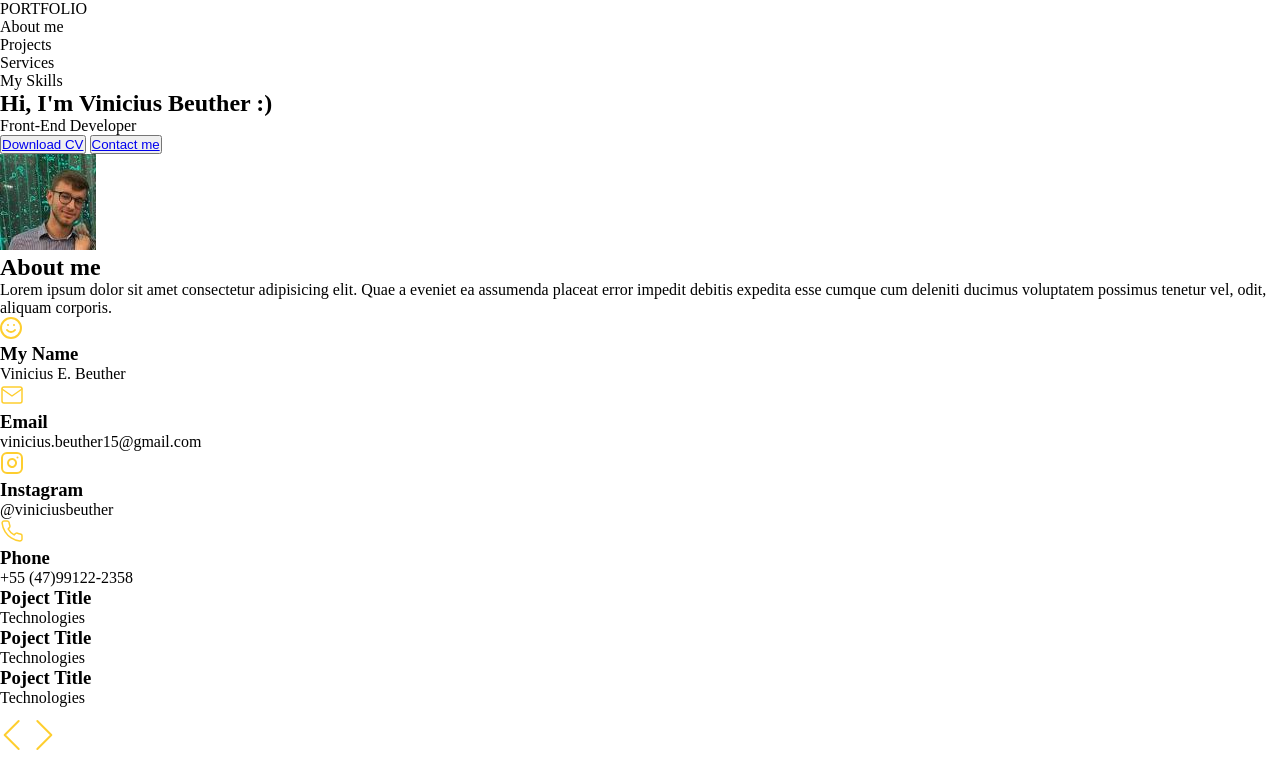
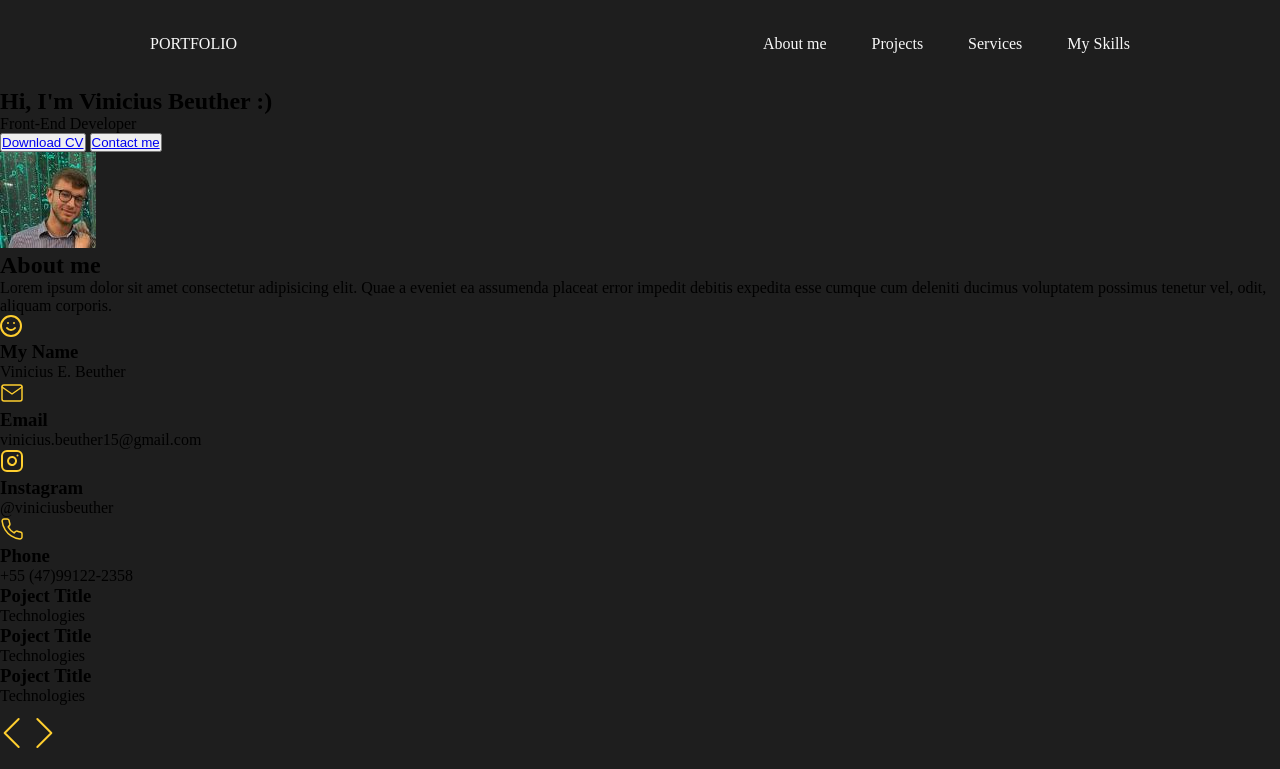
Before and after one commit to ViniciusBeuther/project-Portfolio, a plain HTML site: page index.html in a window 1280 px wide. Shown: the top 769 px of the page. Drawn offline with nearby package versions, Linux system fonts and the light colour scheme; files that its build step writes are made by us from their sources.

Commit message:
Started work in the header
Added some style lines in the header, just the main color and the padding between header and the span elements

```diff
--- a/css/style.scss
+++ b/css/style.scss
@@ -1,4 +1,10 @@
+/*Setting colors in variables*/
+$bg-color: #1E1E1E;
+$white-font: #F9F9F9;
+$secundary-font-color: #828282;
+$theme: #FECE2F;
 
+/*Standard configs*/
 *
 {
     padding: 0;
@@ -8,6 +14,21 @@
 
 body
 {
+    background-color: $bg-color;
     width: 100%;
     height: 100vh;
 }
+
+/*Header settings*/
+header{
+    display: flex;
+    justify-content: space-between;
+    align-items: center;
+    padding: 35px 150px 35px 150px;
+    color: $white-font;
+
+    span#header-links{
+        display: flex;
+        gap: 45px;
+    }
+}
--- a/index.html
+++ b/index.html
@@ -5,7 +5,7 @@
     <meta http-equiv="X-UA-Compatible" content="IE=edge">
     <meta name="viewport" content="width=device-width, initial-scale=1.0">
     <title>Portfolio</title>
-    <link rel="stylesheet" href="style.css">
+    <link rel="stylesheet" href="css/style.css">
 </head>
 <body>
     <!--Header setup-->
@@ -231,6 +231,8 @@
     </section>
 </main>
 
+
+<!--Footer Section-->
 <footer>
     <h3>Developed by <strong id="footer-name">Vinicius E. Beuther</strong></h3>
 </footer>
```
Also changed, not shown: css/style.css, 1 other file.
